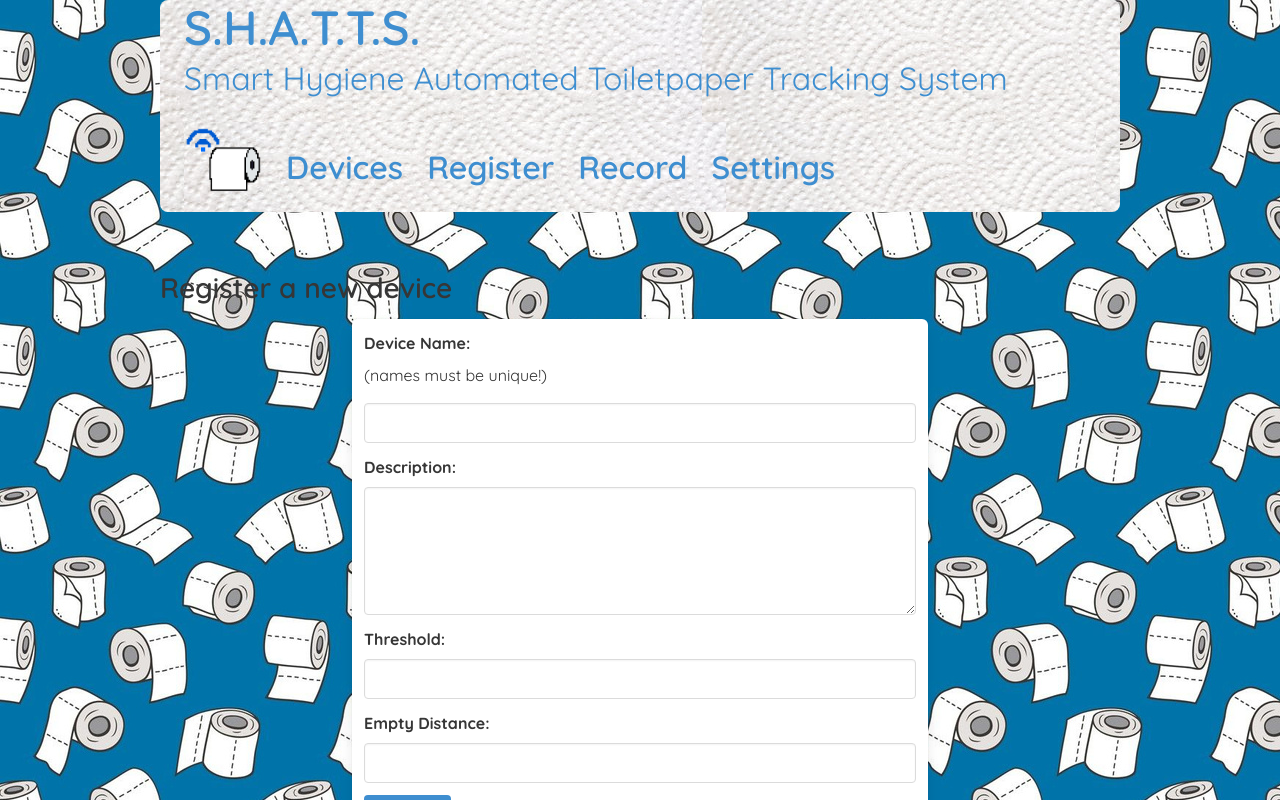
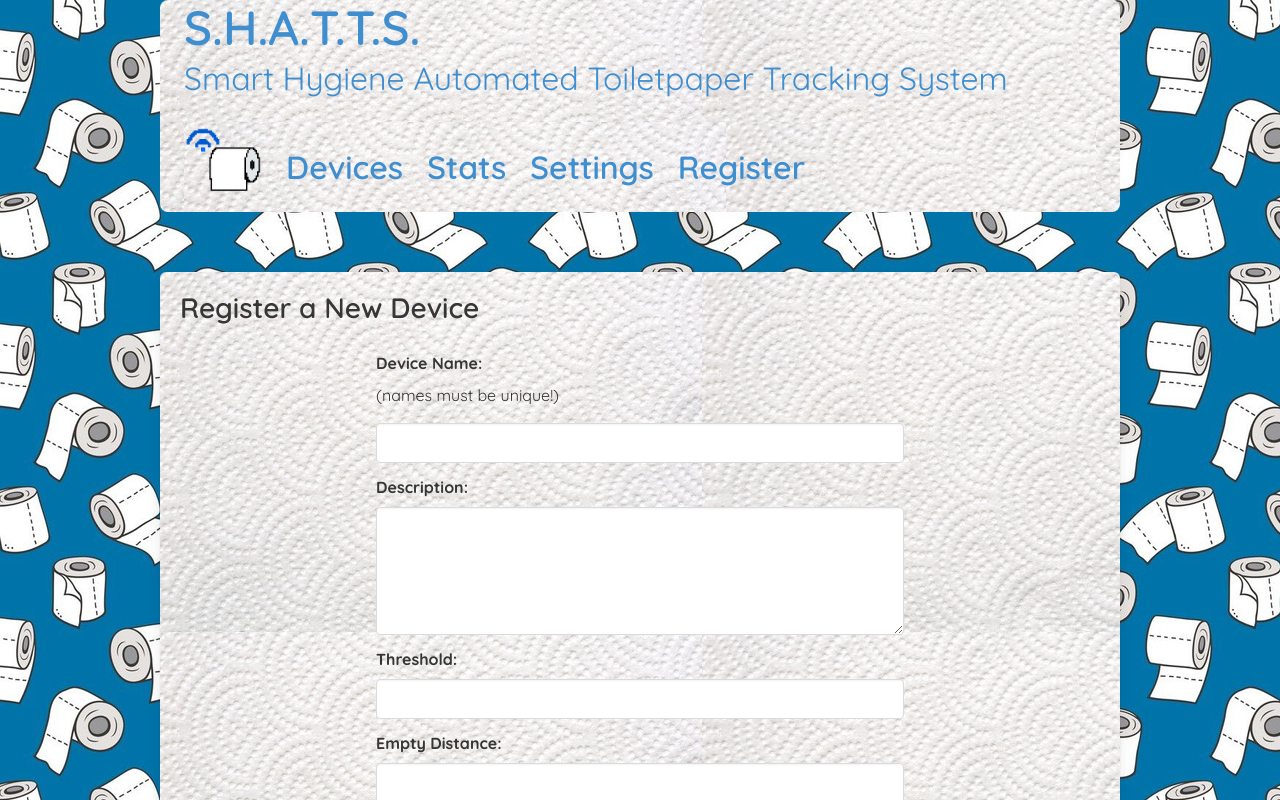
Before and after one commit to PdrTheCoder/cits5506-group36-frontend, a React (Create React App) app: page /register in a window 1280 px wide. Shown: the top 800 px of the page. Built offline with nearby package versions, Linux system fonts and the light colour scheme.

Commit message:
add missing backgrounds, rename record to stats

```diff
--- a/src/Navbar.js
+++ b/src/Navbar.js
@@ -37,22 +37,22 @@ const Navbar = () => {
             Devices
           </Link>
           <Link
-            to="/register"
-            className="navbar-item is-size-3 has-text-info has-text-weight-semibold"
-          >
-            Register
-          </Link>
-          <Link
             to="/record"
             className="navbar-item is-size-3 has-text-info has-text-weight-semibold"
           >
-            Record
+            Stats
           </Link>
           <Link
             to="/settings"
             className="navbar-item is-size-3 has-text-info has-text-weight-semibold"
           >
             Settings
+          </Link>
+          <Link
+            to="/register"
+            className="navbar-item is-size-3 has-text-info has-text-weight-semibold"
+          >
+            Register
           </Link>
         </div>
       </div>
--- a/src/Record.js
+++ b/src/Record.js
@@ -64,7 +64,8 @@ const Record = () => {
 
   return (
     <div className="record">
-      <h2>Time series record</h2>
+      <div className="box tppattern">
+      <h2>TP Usage Statistics</h2>
       <div className="columns">
         <div className="column is-3">
           <DeviceSelect handleChange={handleSelectChange} />
@@ -75,6 +76,7 @@ const Record = () => {
           </div>
         </div>
       </div>
+      </div>
     </div>
   );
 };
--- a/src/Register.js
+++ b/src/Register.js
@@ -40,8 +40,9 @@ const Register = () => {
 
   return (
     <div className="register">
-      <h2>Register a new device</h2>
-      <div className="box column is-three-fifths is-offset-one-fifth">
+      <div className="box tppattern">
+      <h2>Register a New Device</h2>
+      <div className="column is-three-fifths is-offset-one-fifth">
         <form onSubmit={handleSubmit}>
           <div className="field">
             <label className="label">Device Name:</label>
@@ -88,6 +89,7 @@ const Register = () => {
           { isPending && <button className="button is-info" disabled>Adding the device..</button>}
         </form>
       </div>
+      </div>
     </div>
   );
 };
```
Also changed, not shown: 1 other file (tests, documents, lock files or other folders).
